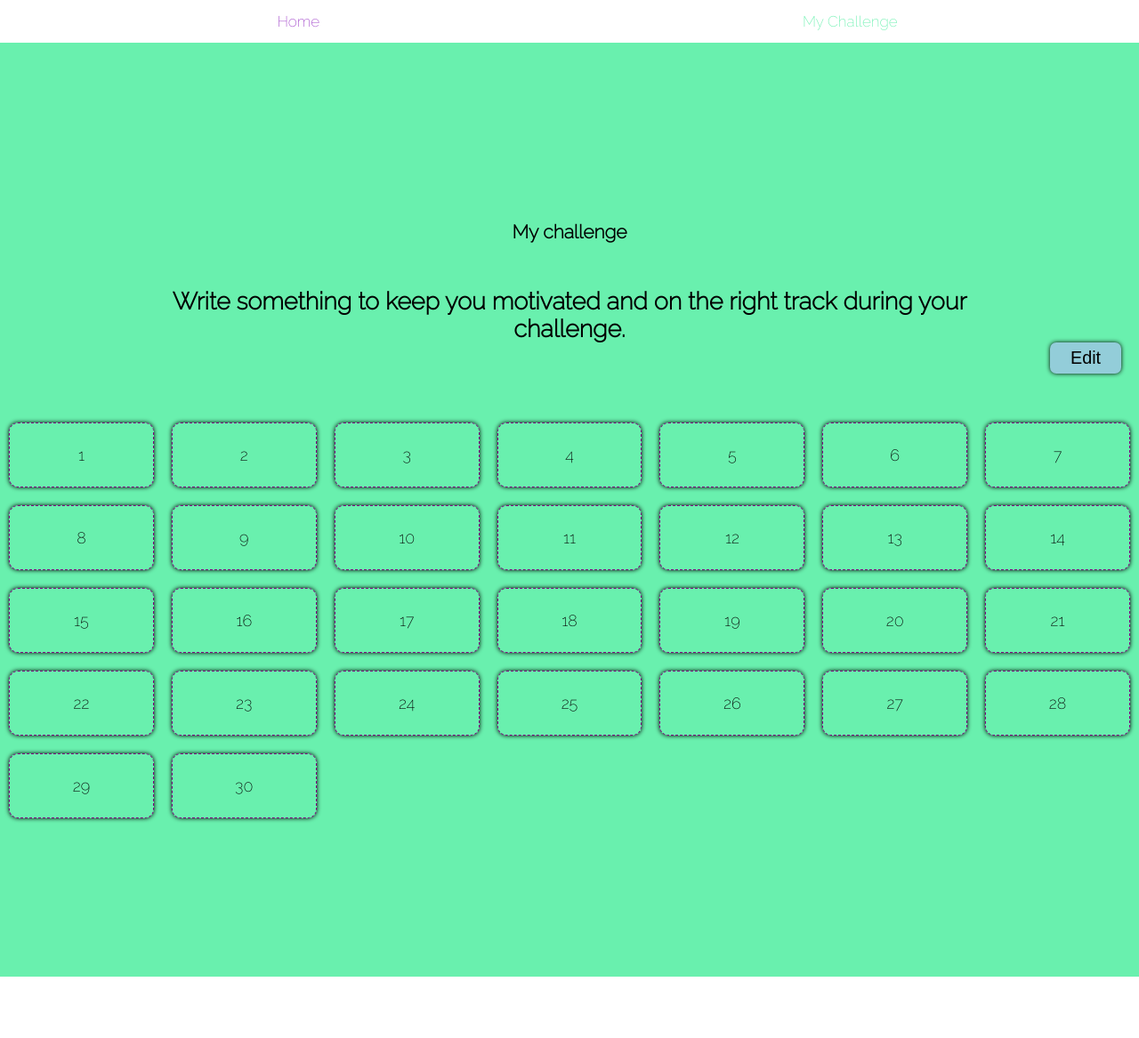
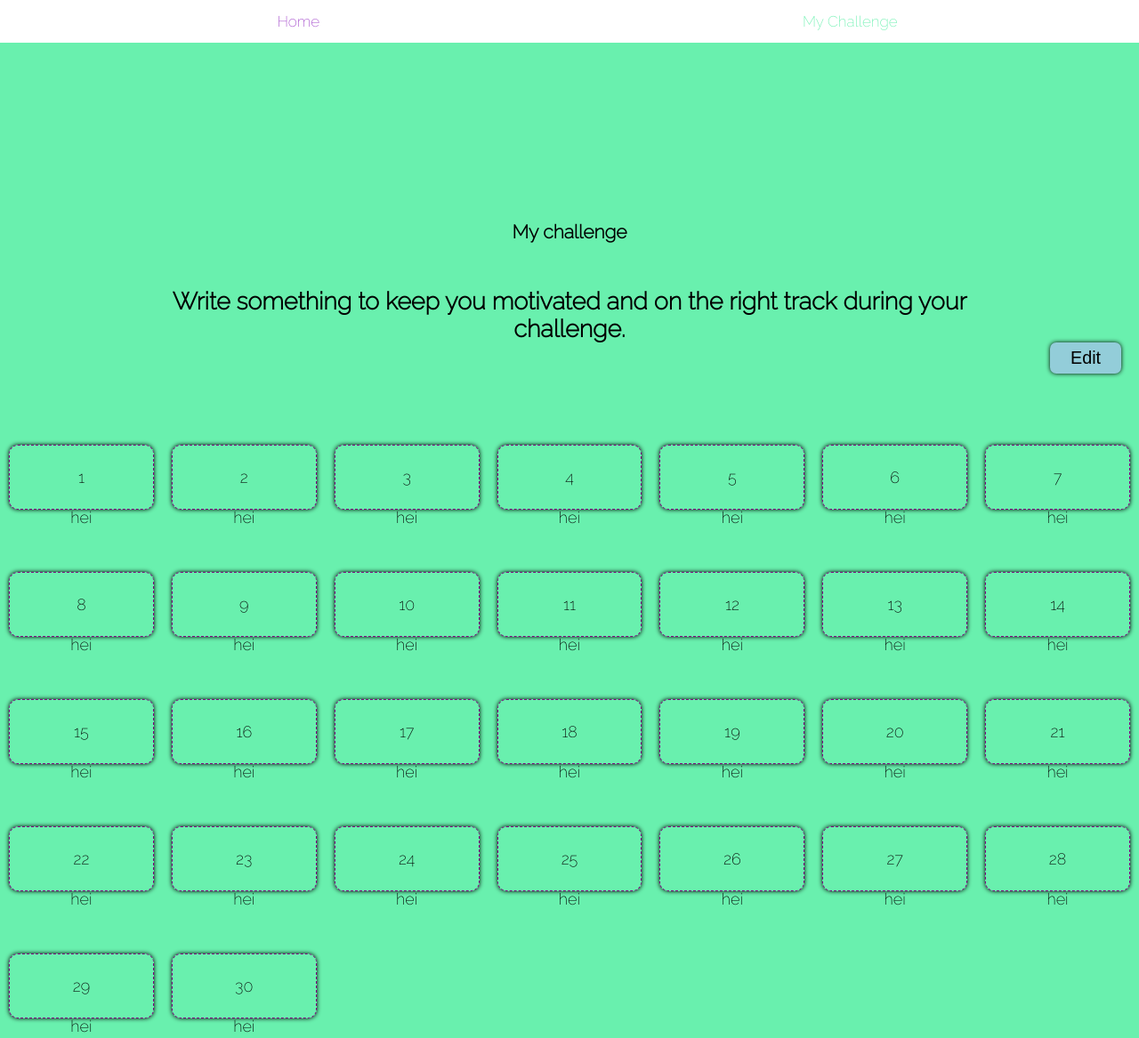
Before and after one commit to davemarong/30daychallenge, a plain HTML site: page mychallenge.html in a window 1280 px wide. Shown: the whole page at 89% size. Before the commit the page ends 1098 px from the top, so only its background shows below. Drawn offline with Linux system fonts and the light colour scheme.

Commit message:
Trying to get this ID loop work, but its hard

```diff
--- a/main.scss
+++ b/main.scss
@@ -232,6 +232,10 @@ h3 {
   width: 200px;
   height: 200px;
 }
+@mixin dayDate {
+  position: absolute;
+  bottom: -20px;
+}
 @mixin triangle($border-left: 20px solid blue, $border-right: 0) {
   position: absolute;
   left: 0;
@@ -298,8 +302,10 @@ h3 {
   @include grid;
   padding: 0;
   .day {
+    @include flex;
+    position: relative;
     padding: 25px 10px;
-    margin: 10px;
+    margin: 35px 10px;
     cursor: pointer;
     transition: 0.3s background, 0.3s width, 0.3s height;
     border-radius: 10px;
@@ -348,6 +354,9 @@ h3 {
 .dayDetails {
   @include dayDetails;
 }
+.dayDate {
+  @include dayDate;
+}
 /*----------------------MEDIA QUERIES----------*/
 @media screen and (max-width: 600px) {
   .calendar__30days {
--- a/myChallenge.js
+++ b/myChallenge.js
@@ -1,6 +1,9 @@
 /*-------Style "completed" and "uncompleted" mark on days----------*/
 let days = document.getElementsByClassName("day0");
 let daysArray = Array.from(days);
+
+let dayDate = document.getElementsByClassName(".dayDate");
+let dayDateArray = Array.from(dayDate);
 
 daysArray.forEach(function (current) {
   current.classList.remove("day0");
@@ -19,6 +22,13 @@ daysArray.forEach(function (current) {
     }
   });
 });
+for (let i = 1; i < 31; i++) {
+  let x = i + "X";
+  console.log(x);
+  x = document.getElementById(i + "X");
+  console.log(x);
+}
+dayDateArray.forEach(function (current) {});
 
 /*-------Creates and edits challenge name(h1) and description cookie----------*/
 let challengeName = document.querySelector(".challengeName__h1");
--- a/mychallenge.html
+++ b/mychallenge.html
@@ -46,36 +46,36 @@
 <div class="rotateBackward"></div>
 </ol> -->
                 <ol class="calendar__30days">
-                    <li class="day0 day purpleHover day1" id="1">1</li>
-                    <li class="day0 day purpleHover day2" id="2">2</li>
-                    <li class="day0 day purpleHover day3" id="3">3</li>
-                    <li class="day0 day purpleHover day4" id="4">4</li>
-                    <li class="day0 day purpleHover day5" id="5">5</li>
-                    <li class="day0 day purpleHover day6" id="6">6</li>
-                    <li class="day0 day purpleHover day7" id="7">7</li>
-                    <li class="day0 day purpleHover day8" id="8">8</li>
-                    <li class="day0 day purpleHover day9" id="9">9</li>
-                    <li class="day0 day purpleHover day10" id="10">10</li>
-                    <li class="day0 day purpleHover day11" id="11">11</li>
-                    <li class="day0 day purpleHover day12" id="12">12</li>
-                    <li class="day0 day purpleHover day13" id="13">13</li>
-                    <li class="day0 day purpleHover day14" id="14">14</li>
-                    <li class="day0 day purpleHover day15" id="15">15</li>
-                    <li class="day0 day purpleHover day16" id="16">16</li>
-                    <li class="day0 day purpleHover day17" id="17">17</li>
-                    <li class="day0 day purpleHover day18" id="18">18</li>
-                    <li class="day0 day purpleHover day19" id="19">19</li>
-                    <li class="day0 day purpleHover day20" id="20">20</li>
-                    <li class="day0 day purpleHover day21" id="21">21</li>
-                    <li class="day0 day purpleHover day22" id="22">22</li>
-                    <li class="day0 day purpleHover day23" id="23">23</li>
-                    <li class="day0 day purpleHover day24" id="24">24</li>
-                    <li class="day0 day purpleHover day25" id="25">25</li>
-                    <li class="day0 day purpleHover day26" id="26">26</li>
-                    <li class="day0 day purpleHover day27" id="27">27</li>
-                    <li class="day0 day purpleHover day28" id="28">28</li>
-                    <li class="day0 day purpleHover day29" id="29">29</li>
-                    <li class="day0 day purpleHover day30" id="30">30</li>
+                    <li class="day0 day purpleHover day1" id="1">1<span class="dayDate" id="1X">hei</span></li>
+                    <li class="day0 day purpleHover day2" id="2">2<span class="dayDate" id="2X">hei</span></li>
+                    <li class="day0 day purpleHover day3" id="3">3<span class="dayDate" id="3X">hei</span></li>
+                    <li class="day0 day purpleHover day4" id="4">4<span class="dayDate" id="4X">hei</span></li>
+                    <li class="day0 day purpleHover day5" id="5">5<span class="dayDate" id="5X">hei</span></li>
+                    <li class="day0 day purpleHover day6" id="6">6<span class="dayDate" id="6X">hei</span></li>
+                    <li class="day0 day purpleHover day7" id="7">7<span class="dayDate" id="7X">hei</span></li>
+                    <li class="day0 day purpleHover day8" id="8">8<span class="dayDate" id="8X">hei</span></li>
+                    <li class="day0 day purpleHover day9" id="9">9<span class="dayDate" id="9X">hei</span></li>
+                    <li class="day0 day purpleHover day10" id="10">10<span class="dayDate" id="10X">hei</span></li>
+                    <li class="day0 day purpleHover day11" id="11">11<span class="dayDate" id="11X">hei</span></li>
+                    <li class="day0 day purpleHover day12" id="12">12<span class="dayDate" id="12X">hei</span></li>
+                    <li class="day0 day purpleHover day13" id="13">13<span class="dayDate" id="13X">hei</span></li>
+                    <li class="day0 day purpleHover day14" id="14">14<span class="dayDate" id="14X">hei</span></li>
+                    <li class="day0 day purpleHover day15" id="15">15<span class="dayDate" id="15X">hei</span></li>
+                    <li class="day0 day purpleHover day16" id="16">16<span class="dayDate" id="16X">hei</span></li>
+                    <li class="day0 day purpleHover day17" id="17">17<span class="dayDate" id="17X">hei</span></li>
+                    <li class="day0 day purpleHover day18" id="18">18<span class="dayDate" id="18X">hei</span></li>
+                    <li class="day0 day purpleHover day19" id="19">19<span class="dayDate" id="19X">hei</span></li>
+                    <li class="day0 day purpleHover day20" id="20">20<span class="dayDate" id="20X">hei</span></li>
+                    <li class="day0 day purpleHover day21" id="21">21<span class="dayDate" id="21X">hei</span></li>
+                    <li class="day0 day purpleHover day22" id="22">22<span class="dayDate" id="22X">hei</span></li>
+                    <li class="day0 day purpleHover day23" id="23">23<span class="dayDate" id="23X">hei</span></li>
+                    <li class="day0 day purpleHover day24" id="24">24<span class="dayDate" id="24X">hei</span></li>
+                    <li class="day0 day purpleHover day25" id="25">25<span class="dayDate" id="25X">hei</span></li>
+                    <li class="day0 day purpleHover day26" id="26">26<span class="dayDate" id="26X">hei</span></li>
+                    <li class="day0 day purpleHover day27" id="27">27<span class="dayDate" id="27X">hei</span></li>
+                    <li class="day0 day purpleHover day28" id="28">28<span class="dayDate" id="28X">hei</span></li>
+                    <li class="day0 day purpleHover day29" id="29">29<span class="dayDate" id="29X">hei</span></li>
+                    <li class="day0 day purpleHover day30" id="30">30<span class="dayDate" id="30X">hei</span></li>
                 </ol>
             </section>
 
```
Also changed, not shown: styles.css, 1 other file.
